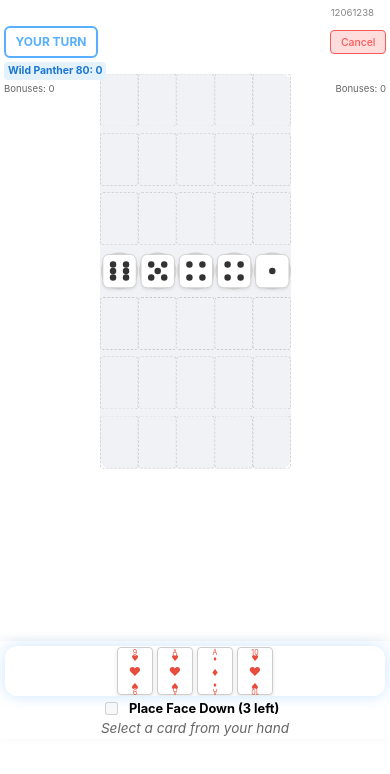
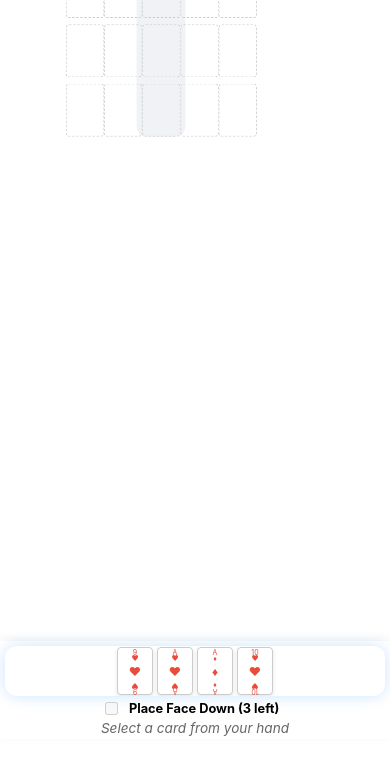
Before and after one commit to sotwat/xy-poker, a React (Vite) app: page / in a window 390 px wide. Both pictures are taken after a click on the button "Start Game". Shown: the top 774 px of the page. Built offline with nearby package versions, Linux system fonts and the light colour scheme; no server answers.

Commit message:
feat: スマホでバトル画面のみヘッダー削除、ロビーは背景色維持 v12061243

```diff
--- a/src/App.css
+++ b/src/App.css
@@ -303,10 +303,66 @@ body:has(.game-result-overlay) .app-header {
     font-size: 0.8rem;
   }
 
-  /* Remove app-header background on mobile */
-  .app-header {
-    background: transparent !important;
-    box-shadow: none !important;
+  /* Hide header during battle on mobile */
+  .app-header.battle-mode {
+    display: none !important;
+  }
+
+  /* Mobile game board with side panels */
+  .game-board {
+    padding: 8px;
+    display: grid;
+    grid-template-columns: 60px 1fr 60px;
+    grid-template-rows: auto 1fr auto;
+    gap: 4px;
+    align-items: start;
+  }
+
+  /* GameInfo positioned beside field */
+  .game-board .game-info {
+    grid-column: 1 / -1;
+    grid-row: 2;
+    display: grid;
+    grid-template-columns: 60px 1fr 60px;
+    grid-template-rows: auto;
+    gap: 4px;
+    align-items: center;
+    width: 100%;
+    max-width: 100vw;
+    padding: 0;
+    margin: 0;
+    position: relative;
+    transform: none;
+  }
+
+  /* Status bar above everything */
+  .game-board .game-info .status-bar {
+    grid-column: 1 / -1;
+    grid-row: 1;
+    order: -1;
+  }
+
+  /* Left player info */
+  .game-board .game-info .scores {
+    grid-column: 1 / -1;
+    display: contents;
+  }
+
+  .game-board .game-info .player-score-row:nth-child(1) {
+    grid-column: 1;
+    grid-row: 1;
+  }
+
+  /* Right opponent info */
+  .game-board .game-info .player-score-row:nth-child(2) {
+    grid-column: 3;
+    grid-row: 1;
+  }
+
+  /* SharedBoard in center */
+  .game-board .shared-board {
+    grid-column: 2;
+    grid-row: 1;
   }
 }
 
--- a/src/App.tsx
+++ b/src/App.tsx
@@ -385,8 +385,8 @@ function App() {
 
   return (
     <div className="app">
-      <header className="app-header">
-        <h1>XY Poker <span className="version">12061238</span></h1>
+      <header className={`app-header ${(phase === 'playing' || phase === 'scoring') ? 'battle-mode' : ''}`}>
+        <h1>XY Poker <span className="version">12061243</span></h1>
         {((mode === 'local' && phase === 'setup') || (mode === 'online' && !isOnlineGame)) && (
           <div className="mode-switch">
             <button
```
